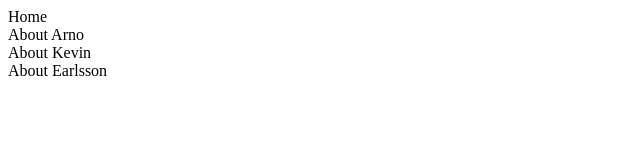
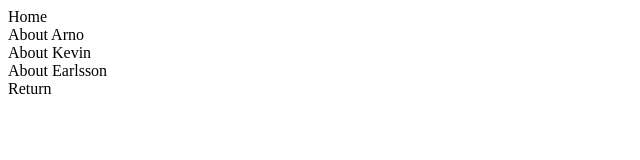
Before and after one commit to arnodefillet/test-teamwork, a plain HTML site: page index.html in a window 1280 px wide. Shown: the full height of the page, 0-640 px from the left. Drawn offline with Linux system fonts and the light colour scheme.

Commit message:
Add return div

```diff
--- a/index.html
+++ b/index.html
@@ -10,5 +10,6 @@
     <div>About Arno</div>
     <div>About Kevin</div>
     <div>About Earlsson</div>
+    <div>Return</div>
   </body>
 </html>
```
